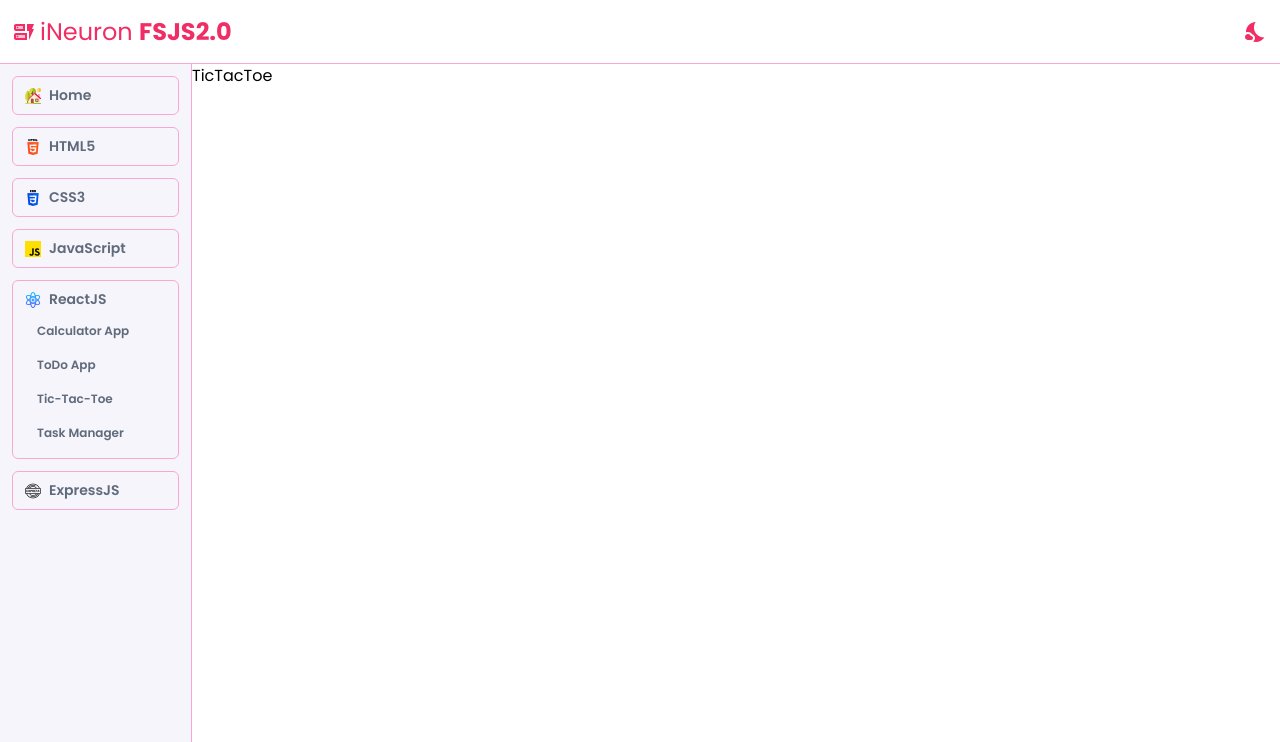
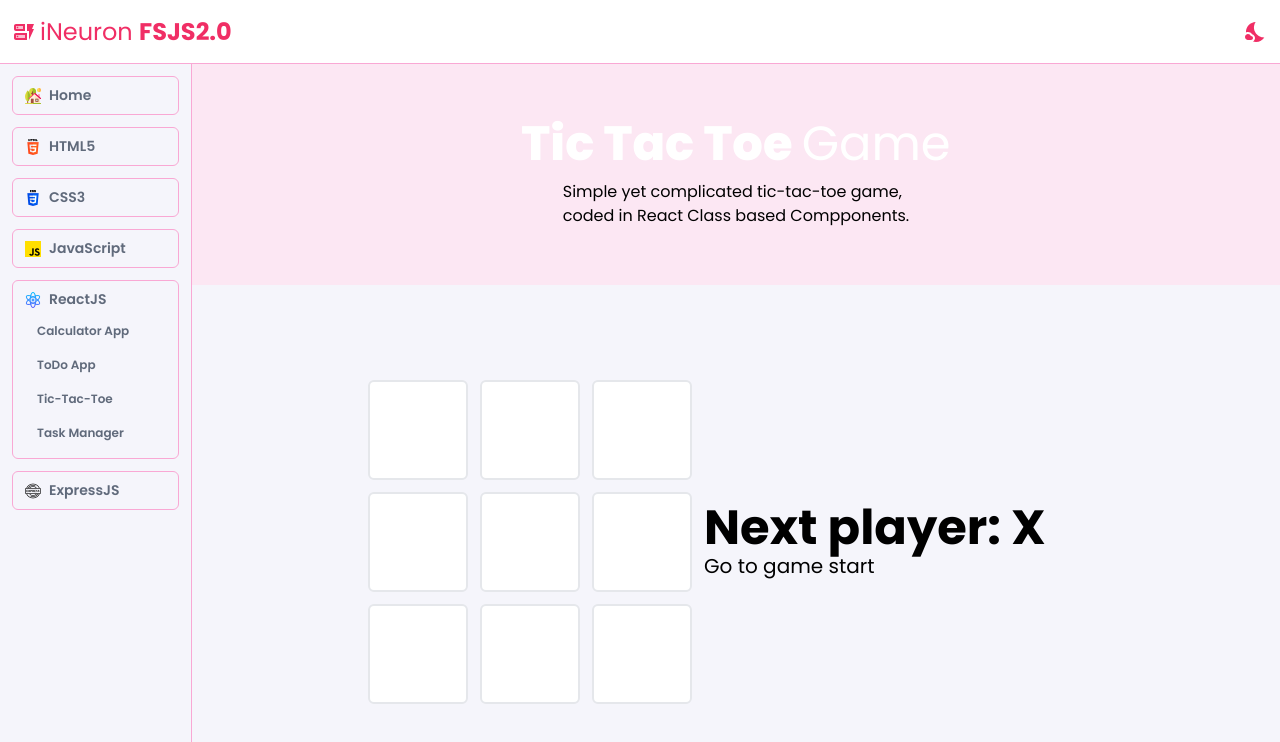
Before and after one commit to sandeepkdasari143/FSJS2.0-Placement-Assignment, a React (Vite) app: page /reactjs/ticTacToe in a window 1280 px wide. Shown: the top 742 px of the page. Built offline with nearby package versions, Linux system fonts and the light colour scheme; a web font is replaced by a local one.

Commit message:
Tic Tac toe Game build using class based components

```diff
--- a/src/mock-data/react-js-qna.js
+++ b/src/mock-data/react-js-qna.js
@@ -42,7 +42,7 @@ export const reactQnA = [
         linkToAnswer: 'https://sandeepkdasari.hashnode.dev/react-js-qa#heading-q13-build-calculator-app-using-react-only'
     },{
         questionText: 'Q.14. Build a Tic Tac Toe Game using the Class Component of React.',
-        linkToAnswer: 'https://sandeepkdasari.hashnode.dev/react-js-qa#heading-q14-build-a-tic-tac-toe-game-using-the-class-component-of-react'
+        linkToAnswer: '/reactjs/ticTacToe'
     },{
         questionText: 'Q.15. Explain Prop Drilling & How can we avoid it?',
         linkToAnswer: 'https://sandeepkdasari.hashnode.dev/react-js-qa#heading-q15-explain-prop-drilling-andamp-how-can-we-avoid-it'
--- a/src/pages/ReactJS/Calculator-App/index.jsx
+++ b/src/pages/ReactJS/Calculator-App/index.jsx
@@ -7,7 +7,7 @@ const Calculator = () => {
       <div className='w-[100%] dark:bg-[rgb(27,27,39)] bg-pink-100 h-[30%]'></div>
       <div className='w-[100%] h-[70%]'></div>
 
-      <div className='absolute top-[50%] left-[50%] -translate-x-1/2 -translate-y-1/2'>
+      <div className='absolute top-[50%] left-[50%] -translate-x-1/2 -translate-y-1/2 dark:text-white'>
         <CalculatorApp />
       </div>
     </div>
--- /dev/null
+++ b/src/pages/ReactJS/Tic-Tac-Toe-App/Board.jsx
@@ -0,0 +1,34 @@
+import React, { Component } from 'react';
+import Square from './Square';
+
+class Board extends Component {
+    renderSquare(i) {
+        const { squares, onClick } = this.props;
+
+        return <Square value={squares[i]} onClick={() => onClick(i)} />;
+    }
+
+    render() {
+        return (
+        <article className='w-[100%] flex flex-col gap-3'>
+            <section className="flex gap-3">
+                {this.renderSquare(0)}
+                {this.renderSquare(1)}
+                {this.renderSquare(2)}
+            </section>
+            <section className="flex gap-3">
+                {this.renderSquare(3)}
+                {this.renderSquare(4)}
+                {this.renderSquare(5)}
+            </section>
+            <section className="flex gap-3">
+                {this.renderSquare(6)}
+                {this.renderSquare(7)}
+                {this.renderSquare(8)}
+            </section>
+        </article>
+        );
+    }
+}
+
+export default Board;
--- /dev/null
+++ b/src/pages/ReactJS/Tic-Tac-Toe-App/Square.jsx
@@ -0,0 +1,15 @@
+import React, { Component } from 'react';
+
+class Square extends Component {
+    render() {
+        const { value, onClick } = this.props;
+
+        return (
+        <button className="group h-[100px] w-[100px] bg-white border-2 rounded-md" onClick={onClick}>
+            <p className='text-3xl font-bold text-black'>{value}</p>
+        </button>
+        );
+    }
+}
+
+export default Square;
--- a/src/pages/ReactJS/Tic-Tac-Toe-App/index.jsx
+++ b/src/pages/ReactJS/Tic-Tac-Toe-App/index.jsx
@@ -1,9 +1,109 @@
-import React from 'react'
+import React, { Component } from 'react';
+import Board from './Board';
 
-const TicTacToe = () => {
-  return (
-    <div>TicTacToe</div>
-  )
+class Game extends Component {
+    constructor(props) {
+        super(props);
+
+        this.state = {
+        history: [{ squares: Array(9).fill(null) }],
+        stepNumber: 0,
+        xIsNext: true
+        };
+    }
+
+    handleClick(i) {
+        const { history, stepNumber, xIsNext } = this.state;
+        const current = history[stepNumber];
+        const squares = current.squares.slice();
+
+        if (calculateWinner(squares) || squares[i]) {
+        return;
+        }
+
+        squares[i] = xIsNext ? 'X' : 'O';
+
+        this.setState({
+            history: history.slice(0, stepNumber + 1).concat([{ squares }]),
+            stepNumber: stepNumber + 1,
+            xIsNext: !xIsNext
+        });
+    }
+
+    jumpTo(step) {
+        this.setState({
+        stepNumber: step,
+        xIsNext: step % 2 === 0
+        });
+    }
+
+    render() {
+        const { history, stepNumber, xIsNext } = this.state;
+        const current = history[stepNumber];
+        const winner = calculateWinner(current.squares);
+
+        const moves = history.map((step, move) => {
+        const desc = move ? `Go to move #${move}` : 'Go to game start';
+
+        return (
+            <li key={move}>
+                <button onClick={() => this.jumpTo(move)}>{desc}</button>
+            </li>
+        );
+        });
+
+        let status;
+        if (winner) {
+            status = `Winner: ${winner}`;
+        } else if (stepNumber === 9) {
+            status = "It's a draw!";
+        } else {
+            status = `Next player: ${xIsNext ? 'X' : 'O'}`;
+        }
+
+        return (
+            <div className='relative min-h-[92vh] flex flex-col basis-[85%] bg-[rgb(245,245,251)] dark:bg-[rgb(20,20,31)]'>
+                <div className='w-[100%] dark:bg-[rgb(27,27,39)] bg-pink-100 h-[30%] flex flex-col gap-3 items-center justify-center dark:text-white'>
+                    <h1 className='text-white text-5xl font-extrabold'>Tic Tac Toe <span className='font-normal'>Game</span></h1>
+                    <p>Simple yet complicated tic-tac-toe game, <br/>coded in React Class based Compponents.</p>
+                </div>
+
+                <main className='w-[100%] h-[70%] dark:text-white flex justify-center items-center gap-3'>
+                    <section className="">
+                        <Board squares={current.squares} onClick={(i) => this.handleClick(i)} />
+                    </section>
+
+                    <section className="dark:text-white w-[400px]">
+                        <h1 className='font-bold text-5xl'>{status}</h1>
+                        <ol className='font-normal text-xl'>{moves}</ol>
+                    </section>
+                </main>
+            </div>
+
+        );
+    }
 }
 
-export default TicTacToe
+function calculateWinner(squares) {
+    const winningLines = [
+        [0, 1, 2],
+        [3, 4, 5],
+        [6, 7, 8],
+        [0, 3, 6],
+        [1, 4, 7],
+        [2, 5, 8],
+        [0, 4, 8],
+        [2, 4, 6]
+    ];
+
+    for (let i = 0; i < winningLines.length; i++) {
+        const [a, b, c] = winningLines[i];
+        if (squares[a] && squares[a] === squares[b] && squares[a] === squares[c]) {
+        return squares[a];
+        }
+    }
+
+    return null;
+}
+
+export default Game;
```
